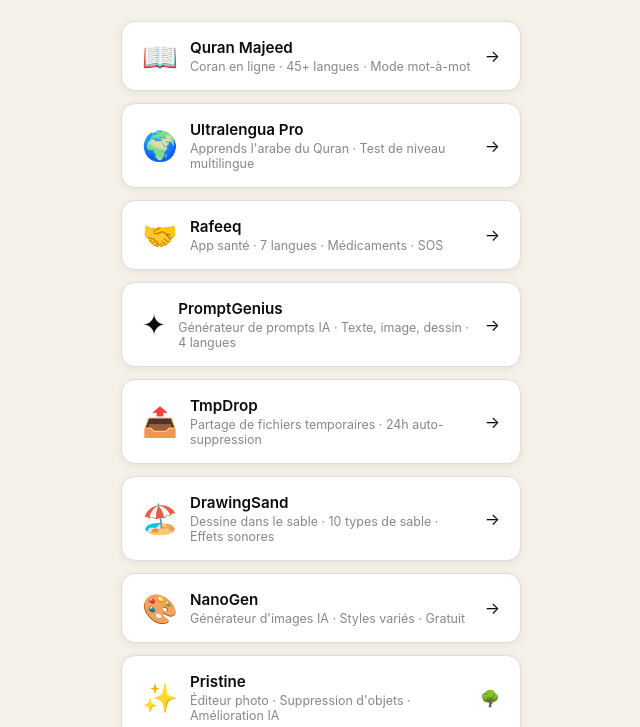
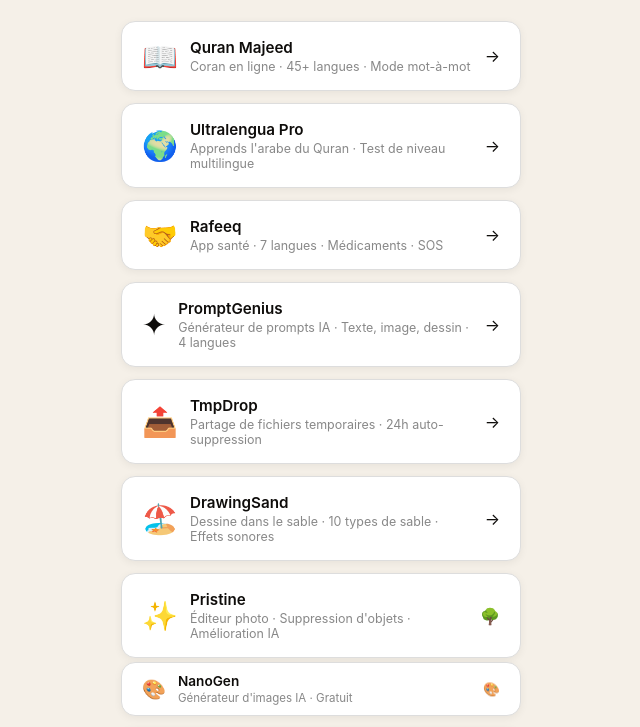
Before and after one commit to ucfzem/projets, a plain HTML site: page index.html in a window 1280 px wide. Shown: the part 223-950 px from the top of the page, without its empty margins (319-959 px from the left). Drawn offline with Linux system fonts and the light colour scheme.

Commit message:
replace Pristine (Cloudflare) with NanoGen

```diff
--- a/index.html
+++ b/index.html
@@ -156,14 +156,6 @@
      </span>
      <span>→</span>
    </a>
-   <a class="link" href="https://ucfzem.github.io/nanogen/" target="_blank">
-     <span class="icon">🎨</span>
-     <span class="text">
-       <div class="title">NanoGen</div>
-       <div class="desc">Générateur d'images IA · Styles variés · Gratuit</div>
-     </span>
-     <span>→</span>
-   </a>
    <a class="link" href="https://ucfzem.github.io/pristine/" target="_blank">
      <span class="icon">✨</span>
      <span class="text">
@@ -172,14 +164,14 @@
      </span>
      <span>🌳</span>
    </a>
-   <a class="link" href="https://ucfzem.azer-tyu199p.workers.dev/pristine/" target="_blank" style="padding: 10px 20px; margin-top: -8px;">
-     <span class="icon" style="font-size:1.2rem;">🌳</span>
-     <span class="text">
-       <div class="title" style="font-size:0.85rem;">Pristine (Cloudflare)</div>
-       <div class="desc" style="font-size:0.72rem;">Miroir Cloudflare Workers</div>
-     </span>
-     <span style="font-size:0.85rem;">🌳</span>
-   </a>
+    <a class="link" href="https://ucfzem.github.io/nanogen/" target="_blank" style="padding: 10px 20px; margin-top: -8px;">
+      <span class="icon" style="font-size:1.2rem;">🎨</span>
+      <span class="text">
+        <div class="title" style="font-size:0.85rem;">NanoGen</div>
+        <div class="desc" style="font-size:0.72rem;">Générateur d'images IA · Gratuit</div>
+      </span>
+      <span style="font-size:0.85rem;">🎨</span>
+    </a>
    <a class="link" href="https://ucfzem.github.io/tanger/" target="_blank">
      <span class="icon">🏛️</span>
      <span class="text">
```
